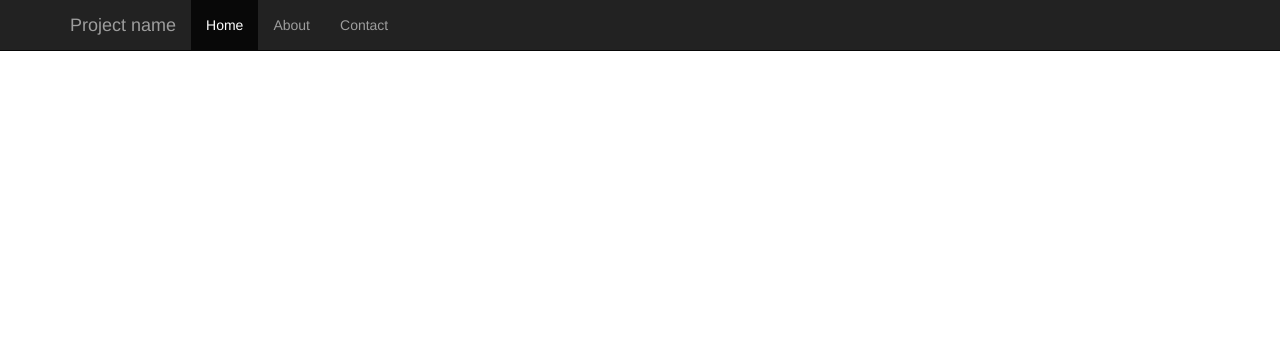
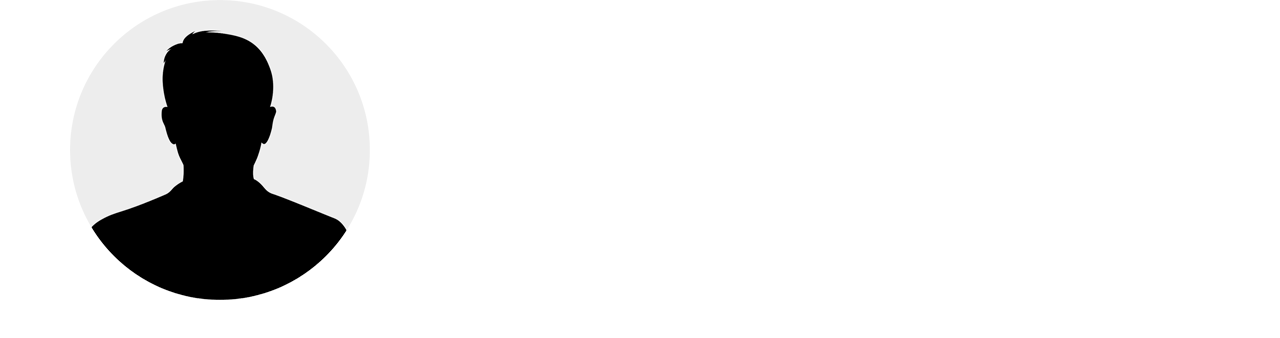
Before and after one commit to galopezb/resume_page, a plain HTML site: page index.html in a window 1280 px wide. Drawn offline with nearby package versions, Linux system fonts and the light colour scheme.

Commit message:
images for the project

```diff
--- a/index.html
+++ b/index.html
@@ -5,37 +5,17 @@
     <meta charset="utf-8">
     <meta http-equiv="X-UA-Compatible" content="IE=edge">
     <meta name="viewport" content="width=device-width, initial-scale=1">
-    <title>Starter Template for Bootstrap</title>
-    <!-- Bootstrap core CSS -->
-    <link href="css/bootstrap.css" rel="stylesheet">
+    <title>Gustavo Lopez Portfolio Resume</title>
     <!-- Custom styles for this template -->
     <link href="css/style.css" rel="stylesheet">
   </head>
 
   <body>
-    <nav class="navbar navbar-inverse navbar-fixed-top">
-      <div class="container">
-        <div class="navbar-header">
-          <button type="button" class="navbar-toggle collapsed" data-toggle="collapse" data-target="#navbar" aria-expanded="false" aria-controls="navbar">
-            <span class="sr-only">Toggle navigation</span>
-            <span class="icon-bar"></span>
-            <span class="icon-bar"></span>
-            <span class="icon-bar"></span>
-          </button>
-          <a class="navbar-brand" href="index.html">Project name</a>
-        </div>
-        <div id="navbar" class="collapse navbar-collapse">
-          <ul class="nav navbar-nav">
-            <li class="active"><a href="index.html">Home</a></li>
-            <li><a href="about.html">About</a></li>
-            <li><a href="contact.html">Contact</a></li>
-          </ul>
-        </div><!--/.nav-collapse -->
-      </div>
-    </nav>
 
     <section>
-
+      <div class="container">
+        <img src="img/person.png" class="profile-img">
+      </div>
     </section>
 
     <!-- Bootstrap core JavaScript
```
Also changed, not shown: img/email.png (added), img/facebook.png (added), img/gplus.png (added), img/line.png (added), img/person.png (added), img/phone.png (added), img/twitter.png (added), img/work1.png (added), img/work2.png (added), img/work3.png (added), img/work4.png (added), img/youtube.png (added).
